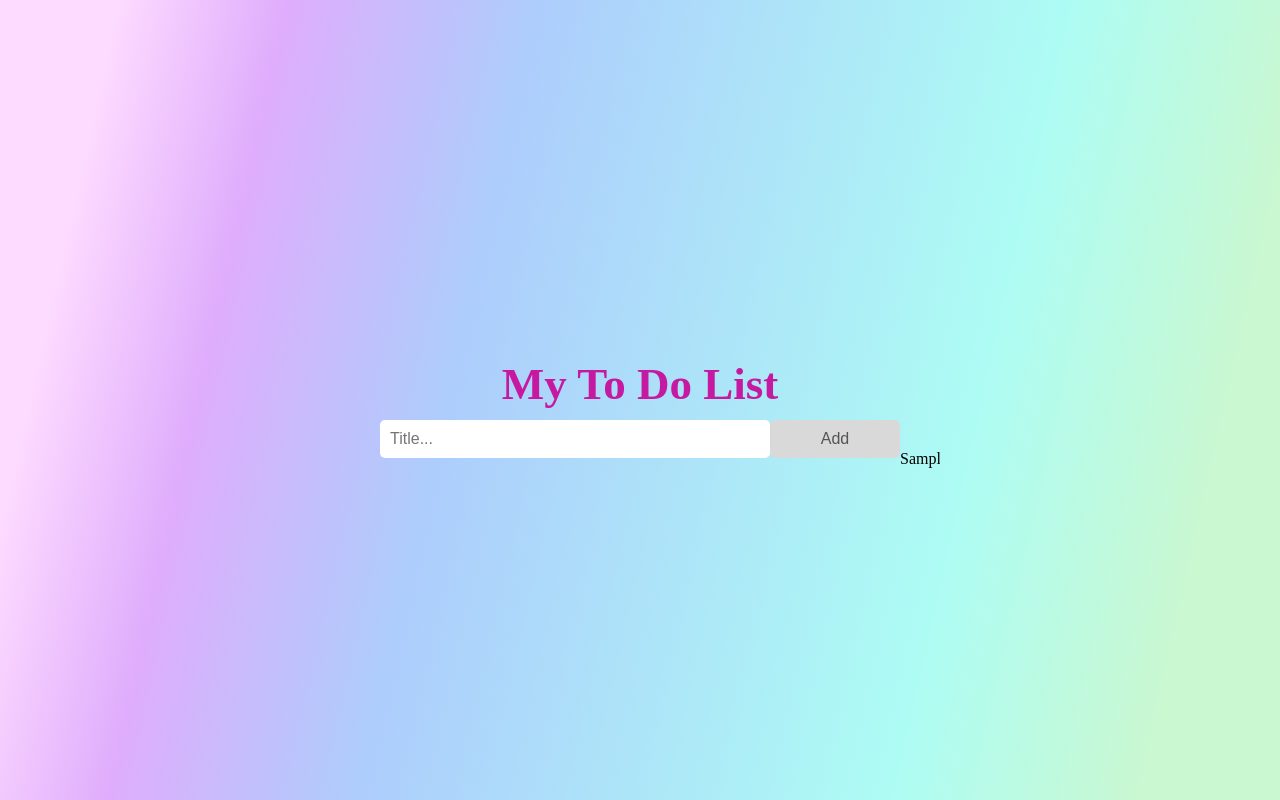
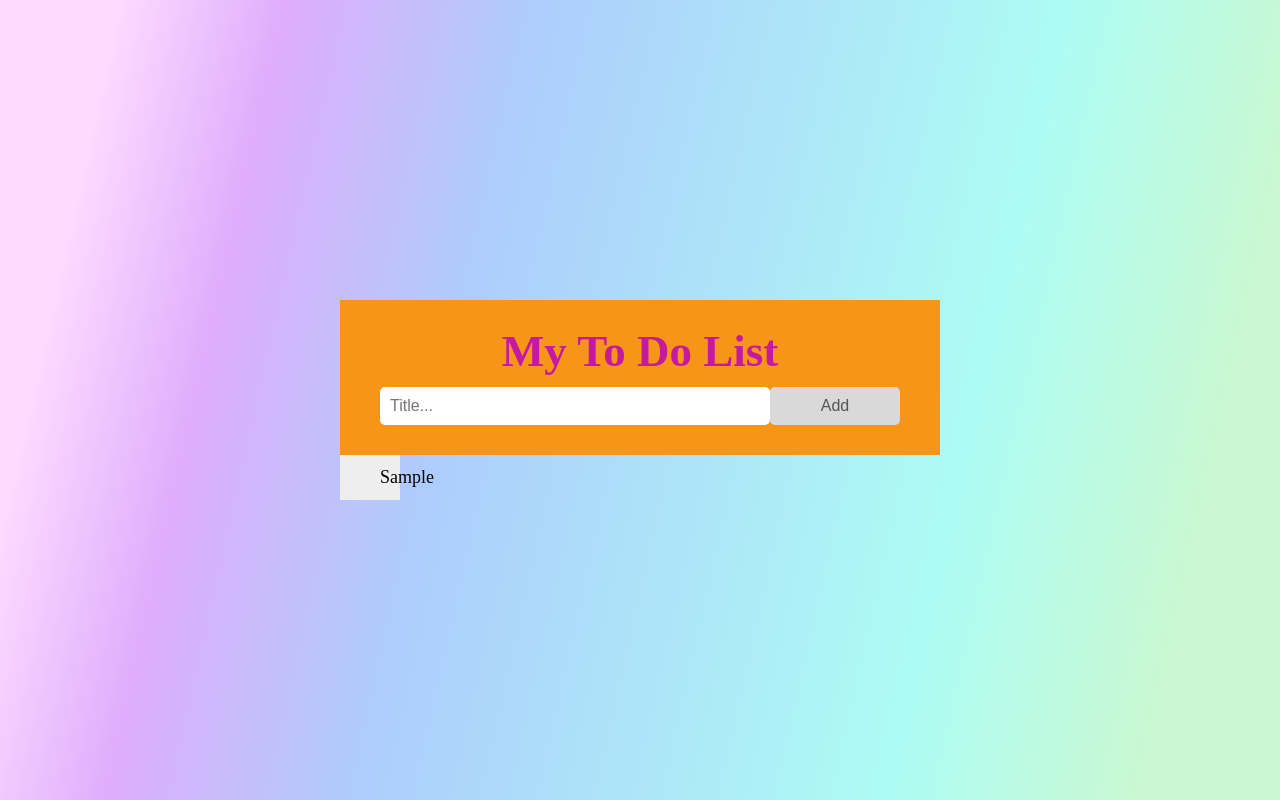
Before and after one commit to mmk4-81/Todo-App, a plain HTML site: page index.html in a window 1280 px wide. Both pictures are taken after typing "Sample" into the empty fields and a click on the button "Add". Drawn offline with Linux system fonts and the light colour scheme.

Commit message:
fix clear both

```diff
--- a/style.css
+++ b/style.css
@@ -18,7 +18,7 @@ body {
 }
 
 .container .header {
-    /* background-color: #f69517; */
+    background-color: #f69517;
     padding: 15px 40px 30px;
     color: rgb(198, 25, 161);
     text-align: center;
@@ -56,17 +56,32 @@ input{
     background-color: #bbb;
 }
 
-.container .header ::after{
-    content: '';
+.container .header::after{
+    content: "";
     display: table;
     clear: both;
 }
 
-.container .TaskList{
+/* .container .TaskList{
     max-height: 300px;
     overflow-y: auto;
+} */
+
+.TaskList{
+    list-style-type: none;
 }
 
-ul{
-    list-style-type: none;
+.TaskList li{
+    width: 60px;
+    cursor: pointer;
+    position: relative;
+    padding: 12px 8px 12px 40px;
+    background-color: #eee;
+    font-size: 18px;
+    transition: 0.3s;
+    user-select: none;
 }
+
+.TaskList li:hover{
+    background-color: rgb(205,204,204);
+}
```
